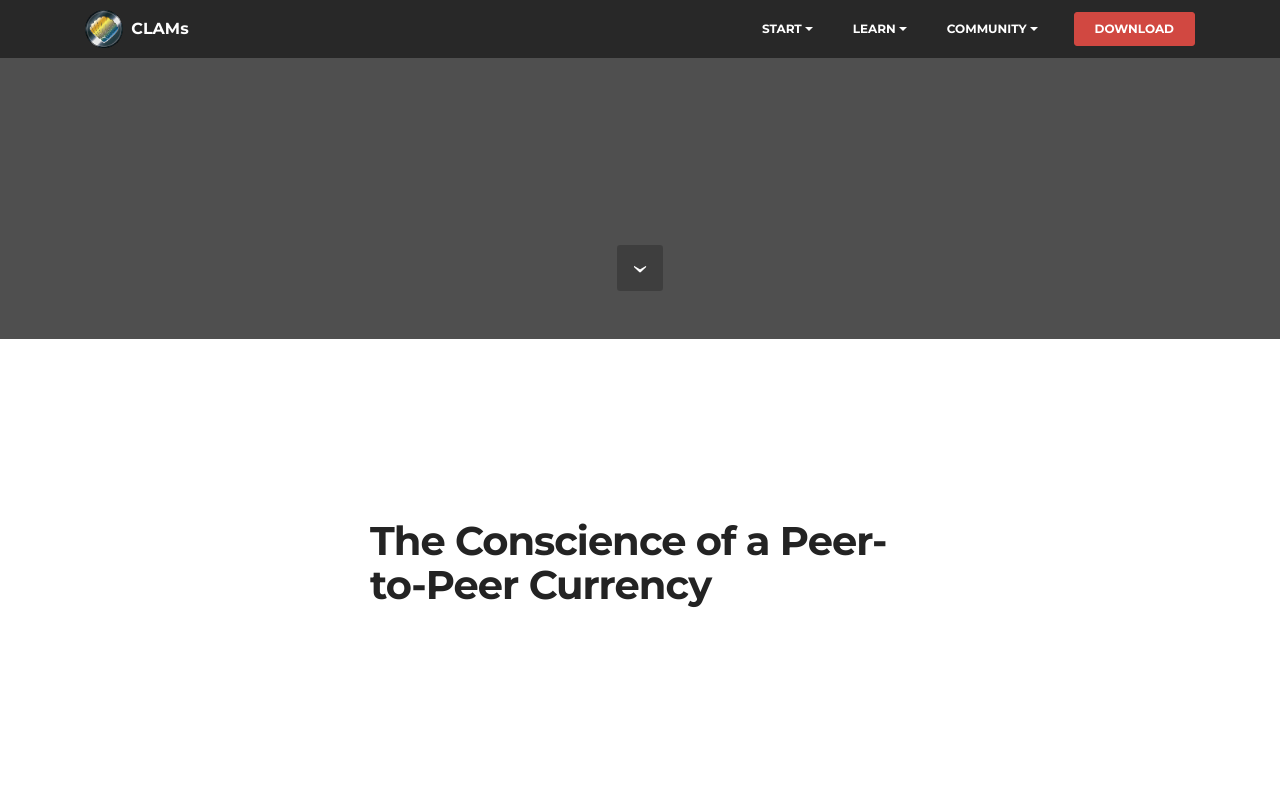
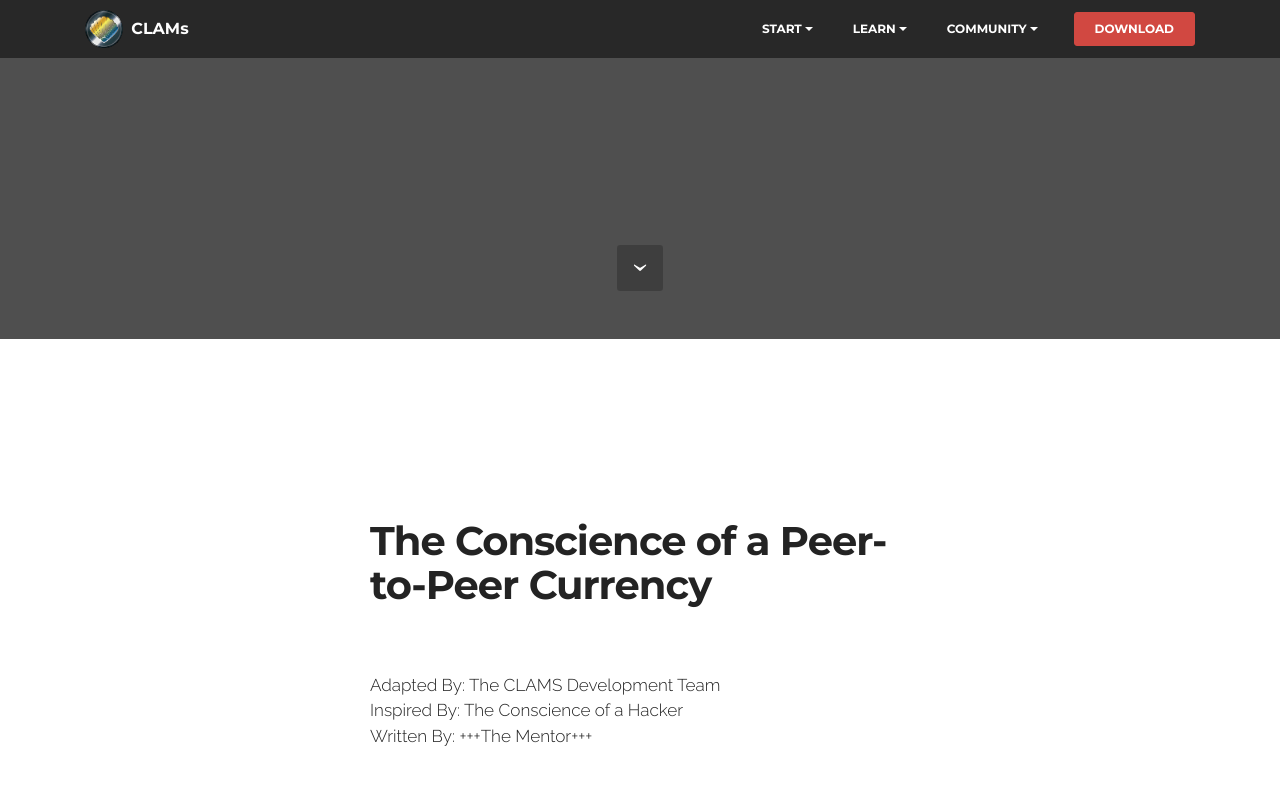
Before and after one commit to ClamProject/ClamProject.github.io, a Jekyll site: the page built from learn/manifesto/index.html, in a window 1280 px wide and 900 px high, scrolled down 561 px. Shown: the top 785 px of the window. Built offline with Jekyll 4.4.1, drawn with Linux system fonts in a browser that asks for light colours.

```diff
--- a/learn/manifesto/index.html
+++ b/learn/manifesto/index.html
@@ -8,7 +8,7 @@ midtitle:
 midsubtitle:
 ---
 
-<section class="mbr-section article mbr-section__container" style="background-color: rgb(255, 255, 255); padding-top: 180px; padding-bottom: 180px;">
+<section class="mbr-section article mbr-section__container" style="background-color: rgb(255, 255, 255); padding-top: 180px; padding-bottom: 20px;">
 
     <div class="container">
         <div class="row">
@@ -20,7 +20,7 @@ midsubtitle:
 
 </section>
 
-<section class="mbr-section article mbr-section__container" style="background-color: rgb(255, 255, 255); padding-top: 180px; padding-bottom: 180px;">
+<section class="mbr-section article mbr-section__container" style="background-color: rgb(255, 255, 255); padding-top: 20px; padding-bottom: 20px;">
 
     <div class="container">
         <div class="row">
```
